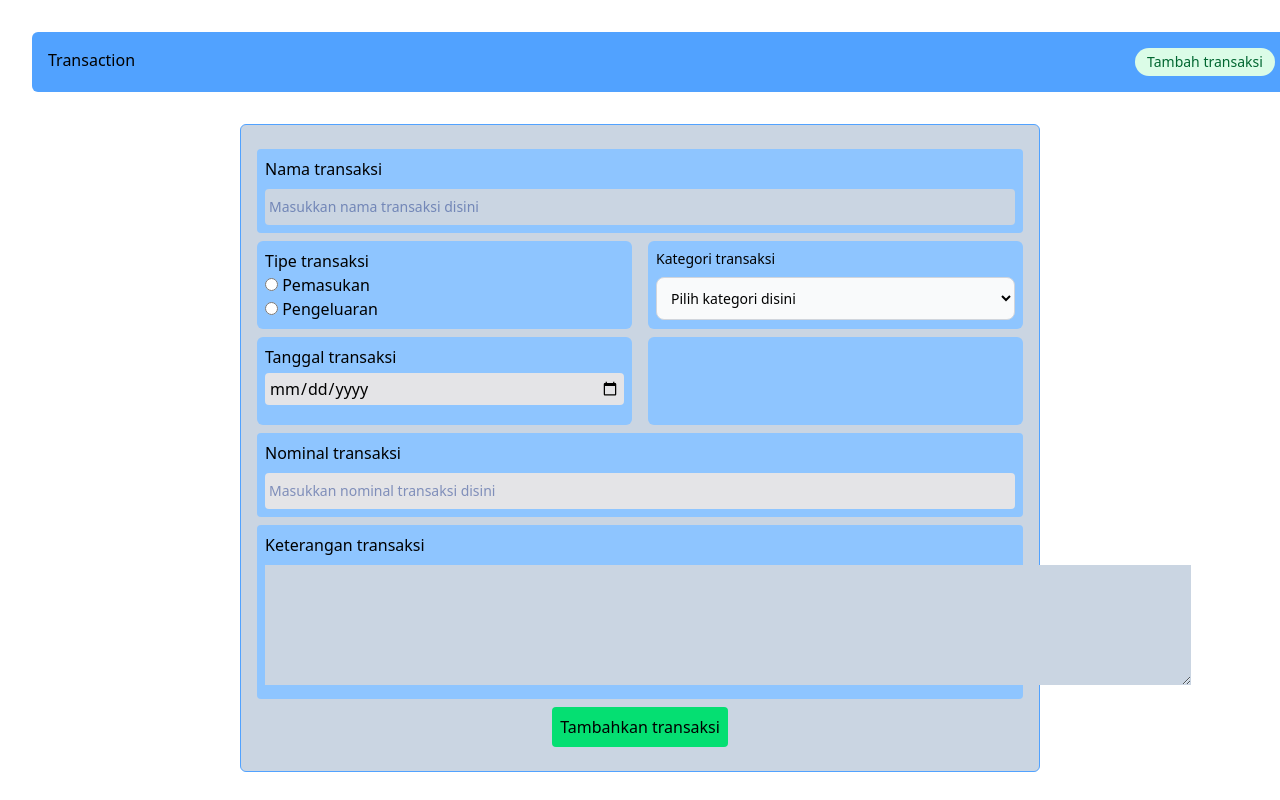
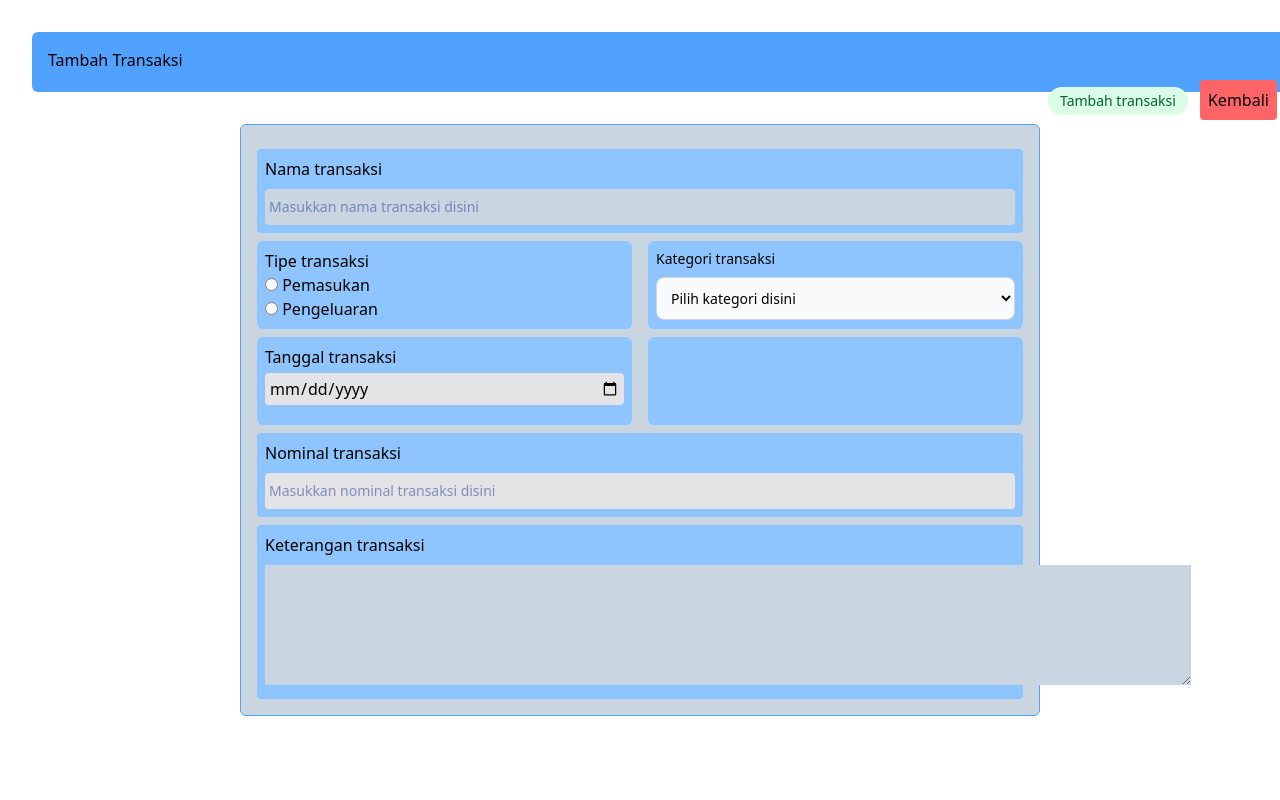
Before and after one commit to rheinatamara/budgetin, a plain HTML site: page transactions.html in a window 1280 px wide. Both pictures are taken after a click on the element "Tambah transaksi". Shown: the top 800 px of the page. Drawn offline with nearby package versions, Linux system fonts and the light colour scheme.

Commit message:
bug: tombol tidak mau menempel

```diff
--- a/transaction.js
+++ b/transaction.js
@@ -1,5 +1,5 @@
 console.log("ADAAA");
-
+// [TODO] [FEATURE]: TAMBAHKAN TOMBOL KEMBALI KETIKA DI ADD FORM
 // data awal
 let data = [
   {
@@ -166,31 +166,48 @@ const buttonFilter = document.getElementById("transactionFilterButton");
 
 buttonFilter.addEventListener("click", filter);
 
-// fungsi untuk menampilkan formulir tambah transaksi dan menghilangkan kembali tabel transaksi
+// fungsi untuk menampilkan (formulir tambah transaksi dan tombol kembali) dan menghilangkan ( tabel transaksi dan tombol add)
 function showModalAddForm(event) {
   event.preventDefault();
   console.log(`clicked!`);
 
   const formTransaction = document.getElementById("addFormTransaction");
   const sidebarAndTable = document.getElementById("transactionDataSidebar");
+  const buttonAdd = document.getElementById('buttonAddTransaction')
+  const buttonBack = document.getElementById('buttonBack')
+  const titleBar = document.getElementById('titleBar')
   // asalnya form add hidden dan trensaction detail visible
   // ketika diklik
   // form add visible dan transaction detail hidden,
+  titleBar.textContent = 'Tambah Transaksi'
   sidebarAndTable.classList.add("hidden");
+  buttonAdd.classList.add('hidden')
   formTransaction.classList.remove("hidden");
+  buttonBack.classList.remove('hidden')
 
   //  ketika form submit kembali lagi ke awal
 }
 const buttonShowModal = document.getElementById("addModalsTransactionButton");
 buttonShowModal.addEventListener("click", showModalAddForm);
 
-// fungsi untuk menghilangkan formulir tambah transaksi dan memunculkan kembali tabel transaksi
+// fungsi untuk menghilangkan (formulir tambah transaksi dan tombol kembali) dan menampilkan ( tabel transaksi dan tombol add)
 function hideFormModal() {
   const formTransaction = document.getElementById("addFormTransaction");
   const sidebarAndTable = document.getElementById("transactionDataSidebar");
+  const buttonAdd = document.getElementById('addModalsTransactionButton')
+  const buttonBack = document.getElementById('buttonBack')
+  const titleBar = document.getElementById('titleBar')
+
+  titleBar.textContent = 'Daftar Transaksi'
   formTransaction.classList.add("hidden");
+  buttonBack.classList.add('hidden')
   sidebarAndTable.classList.remove("hidden");
+  buttonAdd.classList.remove('hidden')
+
 }
+
+const buttonBack = document.getElementById('buttonBack')
+buttonBack.addEventListener('click', hideFormModal)
 
 // fungsi untuk memunculkan data transaksi
 function showData(data) {
--- a/transactions.html
+++ b/transactions.html
@@ -7,14 +7,20 @@
     <title>Transactions</title>
   </head>
   <body>
-    <div class="container h-15 bg-blue-400 rounded-md p-4 m-8 mr-5 flex">
-      <p>Transaction</p>
+    <div class="container h-15 bg-blue-400 rounded-md p-4 m-8 mr-5 inline-block">
+      <p id="titleBar" class="w-full">Transaction</p>
       <div
         class="inline-flex items-center px-3 py-1 rounded-full text-sm font-medium bg-green-100 text-green-800 ml-250"
         id="addModalsTransactionButton"
       >
         Tambah transaksi
       </div>
+      <button
+      class="bg-red-400 p-2 m-2 rounded-sm hidden justify-self-auto"
+      id="buttonBack"
+    >
+      Kembali
+    </button>
     </div>
     <!-- form tambah transaksi -->
     <div
@@ -138,6 +144,7 @@
           >
             Tambahkan transaksi
           </button>
+
         </div>
       </form>
     </div>
```
